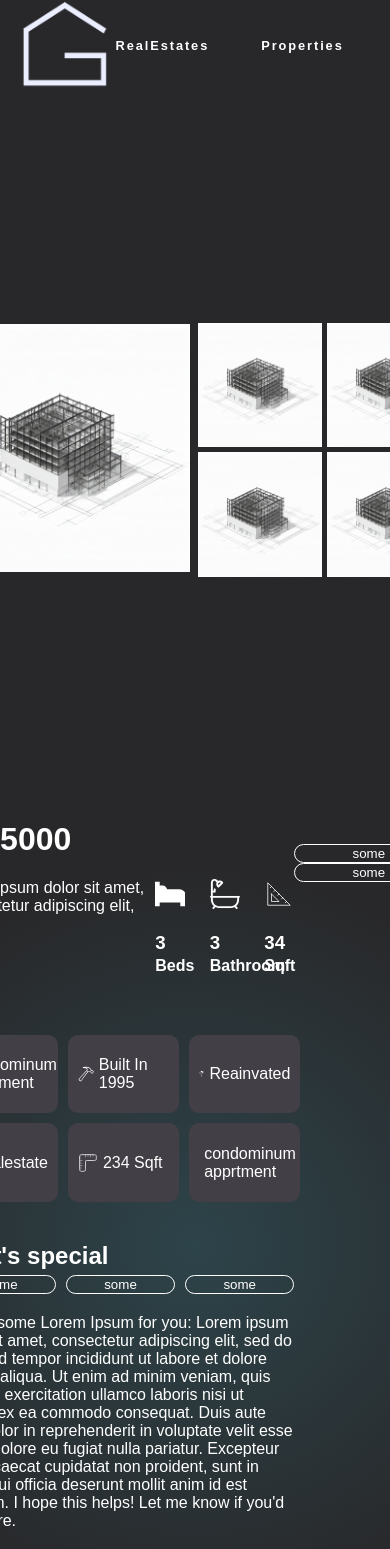
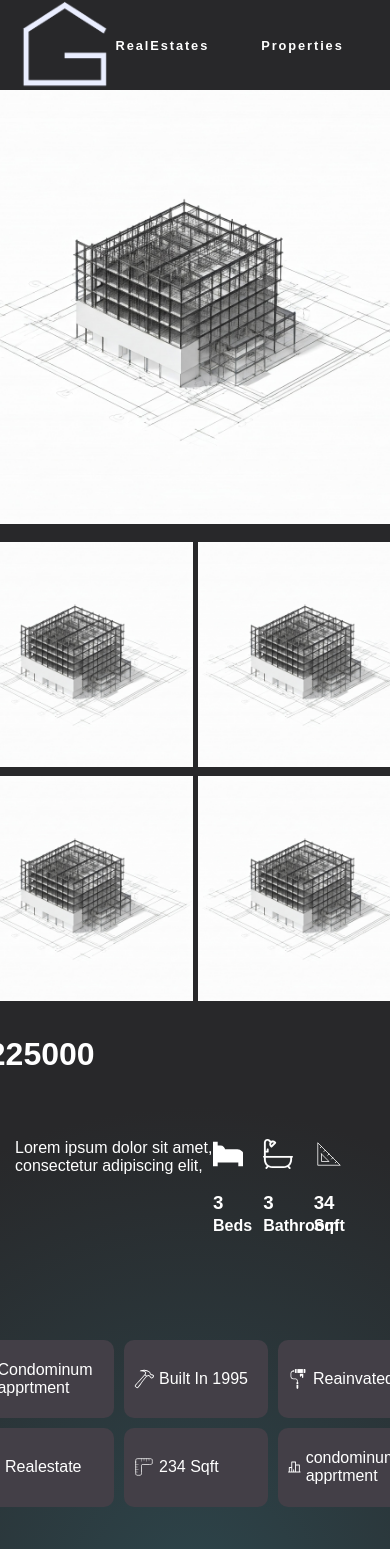
Before and after one commit to eyob333/gojo_app, a React (Vite) app in the folder client/: page /properties/1 in a window 390 px wide. Shown: the top 1549 px of the page. Built offline with nearby package versions, Linux system fonts and the light colour scheme; no server answers; a web font is replaced by a local one.

Commit message:
fix: responsive 1

```diff
--- a/client/index.html
+++ b/client/index.html
@@ -12,6 +12,7 @@
     <title>Gojo Homes</title>
   </head>
   <body>
+    <div id="modal"></div>
     <div id="root"></div>
     <script type="module" src="/src/main.jsx"></script>
   </body>
--- a/client/src/componets/Home.css
+++ b/client/src/componets/Home.css
@@ -208,13 +208,21 @@ main{
   }
 
   .stat-box.white {
-    background: #181515;
+    background: #292323;
     color: #ffffff;
   }
 
+  .stat-box svg{
+    width: 40px;
+  }
+
   .stat-box.dark {
-    background: #1a1a1a;
-    color: #fffbfb;
+    background: #ffffff;
+    color: #060505;
+  }
+
+  .stat-box.dark p{
+    color: #060505;
   }
 
   .stat-box h3 {
@@ -223,7 +231,8 @@ main{
   }
 
   .stat-box p {
-    margin-top: 0.5rem;
+    margin-top: 0;
+    border-top: 0;
     font-size: 0.9rem;
   }
 
@@ -309,9 +318,6 @@ main{
 
 
 @media ( width <= 576px) {
-  /* *{
-    overflow-x:hidden;
-  } */
 
   main{
     display: grid;
--- a/client/src/componets/properties/PropertyProfile.css
+++ b/client/src/componets/properties/PropertyProfile.css
@@ -1,6 +1,7 @@
 
 #properties{
   margin-top: 20px;
+  padding: 2%;
 }
 
 .properties-image{
@@ -37,7 +38,8 @@
 }
 .properties-details-detail{
   display: grid;
-  grid-template-columns: 60% 40%;
+  grid-template-columns: 55% 35%;
+  padding: 10%;
 }
 
 .properties-detail-items{
@@ -97,3 +99,33 @@
   width: 450px;
   height: 450px;
 }
+
+.properties-deal{
+  margin-top: 30%;
+
+}
+.properties-deal button{
+  margin-top: 20px;
+  cursor:pointer
+}
+
+
+@media ( width <= 576px) {
+  #properties{
+    margin: 0;
+    padding-top: 0;
+  }
+  .properties-image{
+    grid-template-columns: 100%;
+    margin: 0;
+    grid-template-rows: 50vh;
+    padding: 0;
+    gap: 30px;
+  }
+
+  .properties-detail-grid{
+    margin: 0;
+    grid-template-columns: 100%;
+  }
+
+}
--- a/client/src/componets/properties/PropertyProfile.jsx
+++ b/client/src/componets/properties/PropertyProfile.jsx
@@ -1,25 +1,33 @@
 import axios from "axios"
 import { useState, useEffect } from "react"
 import { useRouteLoaderData } from "react-router-dom"
+import { Link } from "react-router-dom"
+import Modal from "../ui/Modal"
+import Button from "../ui/Button"
 import "./PropertyProfile.css"
 
 
 function PropertyProfile(){
     const data = useRouteLoaderData("id")
-    console.log(data)
+    console.log("foo yoo",data)
+
+    function handleModal(){
+      <Modal open={true} />
+      console.log("some thing")
+    }
 
     return <>
     <div id="properties">
       <div className="properties-image">
         <div className="properties-image-items1">
-          <img src="/inBuild.jpg" alt="" />
+          <a href="/inBuild.jpg"> <img src="/inBuild.jpg" alt="" /></a>
         </div>
 
         <div className="properties-image-items">
-                <img src="/inBuild.jpg" alt="" />
-                <img src="/inBuild.jpg" alt="" />
-                <img src="/inBuild.jpg" alt="" />
-                <img src="/inBuild.jpg" alt="" />
+              <a href={'/inBuild.jpg'}> <img src="/inBuild.jpg" alt="" /> </a>
+              <a href={'/inBuild.jpg'}> <img src="/inBuild.jpg" alt="" /> </a>
+              <a href={'/inBuild.jpg'}> <img src="/inBuild.jpg" alt="" /> </a>
+              <a href={'/inBuild.jpg'}> <img src="/inBuild.jpg" alt="" /> </a>
         </div>
       </div>
       <div className="properties-detail-grid">
@@ -104,8 +112,8 @@ function PropertyProfile(){
 
         </div>
         <div className="properties-deal">
-                <button>some</button>
-                <button>some</button>
+                <Button className="properties-deal-btn">Request a Tour</Button>
+                <Button className="properties-deal-btn">Call Us</Button>
           </div>
       </div>
 
@@ -117,7 +125,6 @@ async function sendRequest({request, params}){
     try{
         const response = await axios.post("http://localhost:1424/database/properties", {schema: "properties", filter: {_id: params.id}, selection: undefined, condition: undefined, quantity:1});
         console.log(response.data);
-        console.log("whasuppp", response)
         return response.data
     }
     catch (err){
--- a/client/src/componets/ui/Button.css
+++ b/client/src/componets/ui/Button.css
@@ -12,3 +12,11 @@ button.dbactive{
     border-style:groove;
     border-radius: 5%;
 }
+
+button.properties-deal-btn{
+    height: 80px;
+    background-color: #76f8b7;
+    font-size: 1rem;
+    border-width: 0;
+    color: #322d2de0;
+}
--- /dev/null
+++ b/client/src/componets/ui/Modal.jsx
@@ -0,0 +1,20 @@
+import {createPortal} from 'react-dom'
+import { useEffect, useRef } from 'react'
+
+function Modal( {children, open, onClose, classNa = null} ){
+    const dialoge = useRef()
+
+    useEffect(() => {
+        const modalDialoge = dialoge.current
+        if (open){
+            modalDialoge.showModal()
+        }
+        return () => modalDialoge.close()
+    }, [open])
+
+    return createPortal(
+        <dialog ref={dialoge} className={`modal ${classNa}`} onClose={onClose}  > {children} </dialog>,
+        document.getElementById('modal') )
+}
+
+export default Modal
```
Also changed, not shown: client/src/componets/Home.jsx (+4 -4 lines).
